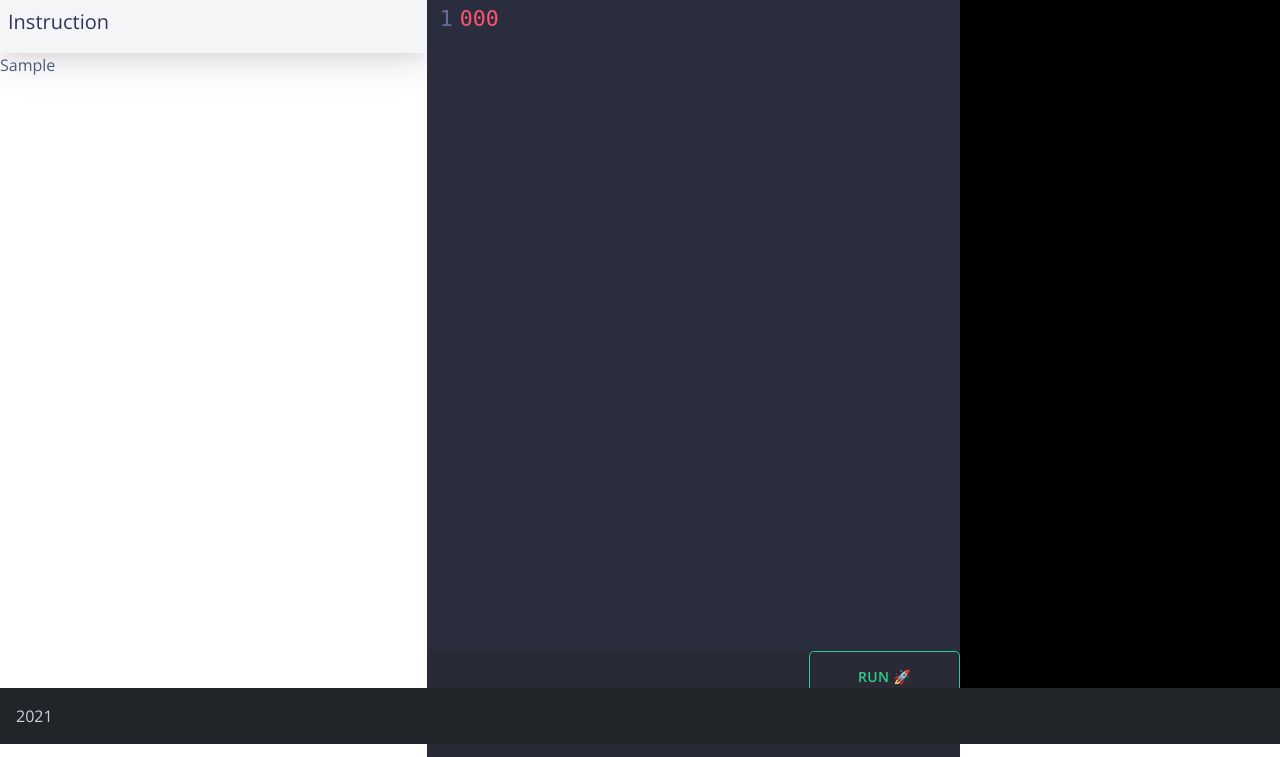
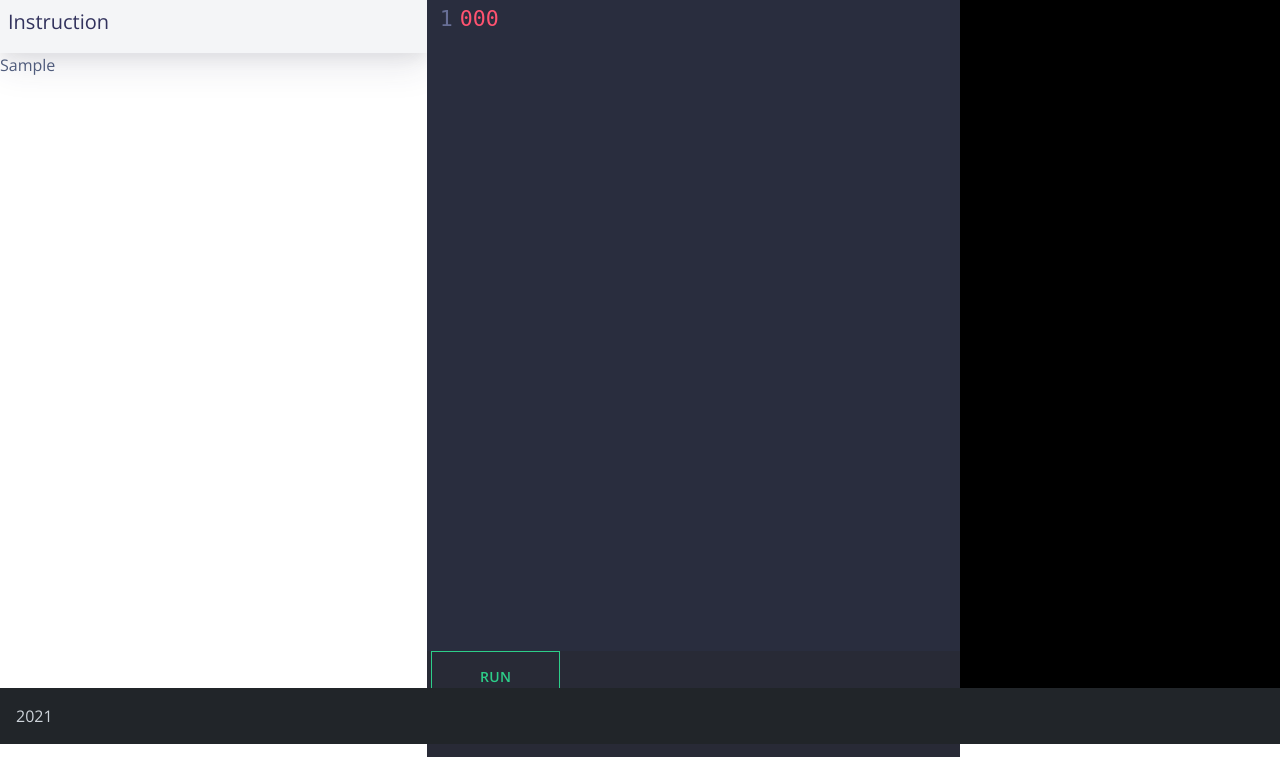
Before and after one commit to aji-pratama/learn2code.js, a Django app: a page that uses templates/lesson.html in a window 1280 px wide. Shown: the part 56-813 px from the top of the page. Run offline with Django 3.2, Linux system fonts and the light colour scheme; tables that the repository leaves empty hold one stand-in row (values such as "Sample post"); some libraries are stand-ins or nearby versions.

Commit message:
Textarea code next Line

```diff
--- a/templates/lesson.html
+++ b/templates/lesson.html
@@ -44,8 +44,8 @@
                 </div>
             </div>
             <div class="col-md-5 p-0 section-codeeditor">
-                <input type="text" id="id-code-editor" height="1000px" v-model="answerCode">
-                <button v-on:click="submitAnswer()" class="btn btn-outline-success btn-lg border-1 float-right rounded-1 px-5"> RUN 🚀 </button>
+                <textarea id="id-code-editor" height="1000px" v-model="answerCode"></textarea>
+                <button v-on:click="submitAnswer()" class="btn btn-outline-success btn-lg border-1 rounded-0 ml-1 px-5"> RUN </button>
             </div>
             <div class="col-md-3 p-0">
                 <div class="section-console">
```
